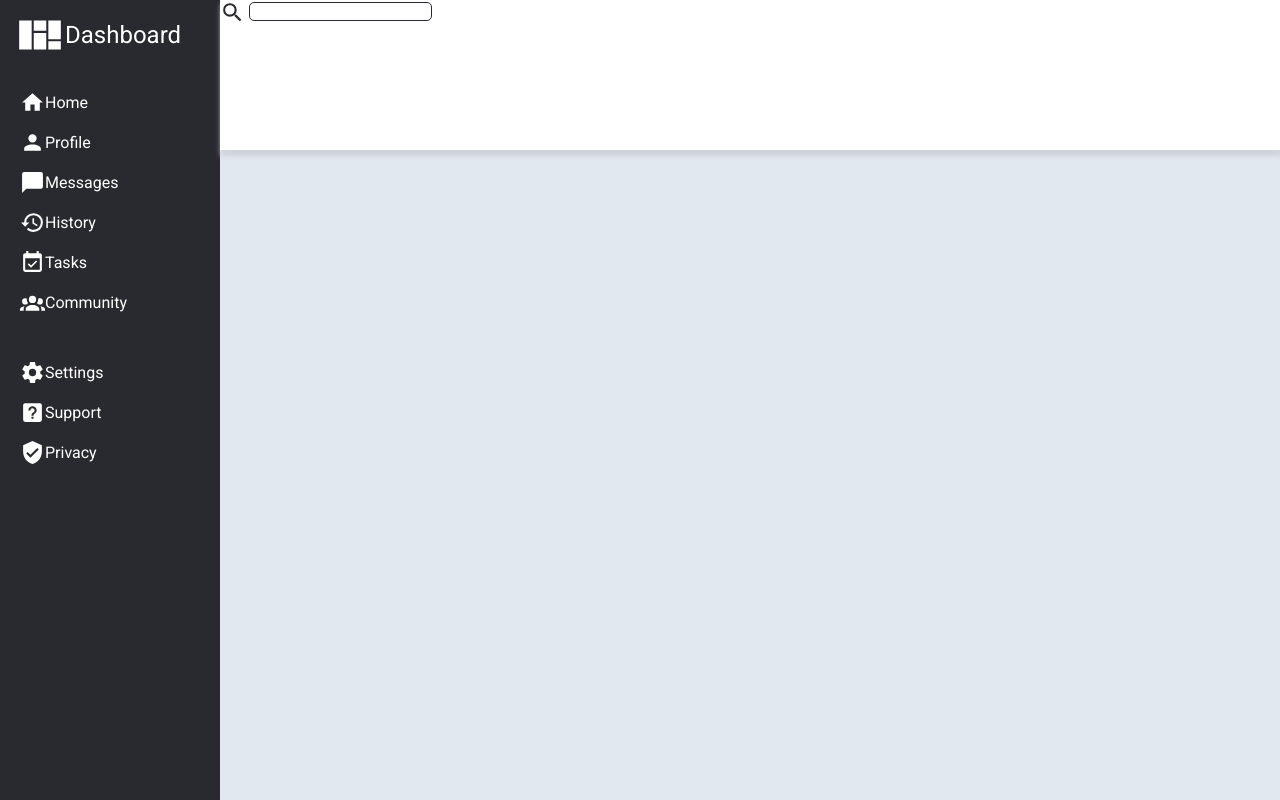
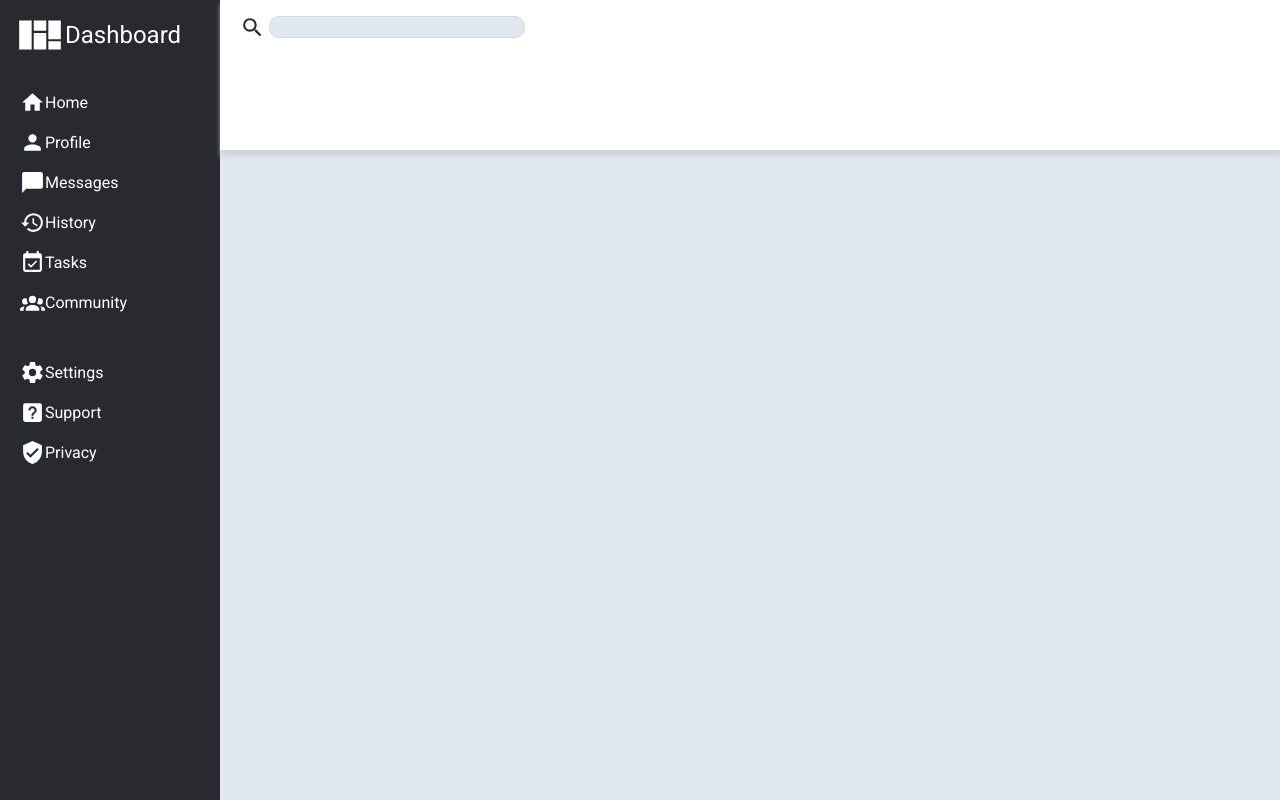
Before and after one commit to sebiprograms/admin-dashboard, a plain HTML site: page index.html in a window 1280 px wide. Drawn offline with Linux system fonts and the light colour scheme.

Commit message:
Search style
Made search bar prettier and added an
hover effect

```diff
--- a/styles.css
+++ b/styles.css
@@ -137,13 +137,21 @@ a:hover {
   grid-column: 2 / 5;
   z-index: 1;
   box-shadow: 2px 5px 5px 1px rgb(206, 211, 218);
+  padding: 15px 20px 15px 20px;
 }
 
 .searchbar>input {
-  border-radius: 5px;
+  border-radius: 10px;
   border-style: solid;
   border-width: 1px;
-  border-color: #292930;
+  border-color: rgb(212, 218, 226);
+  background-color: rgba(226, 232, 240, 1);
+  width: 250px;
+  height: 18px;
+}
+
+.searchbar>input:hover {
+  background-color: rgb(215, 220, 228);
 }
 
 .searchbar>svg {
```
